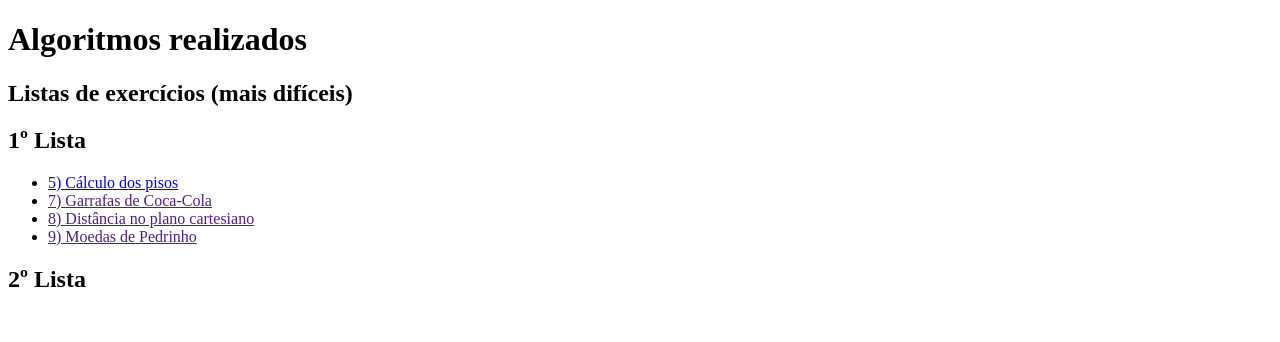
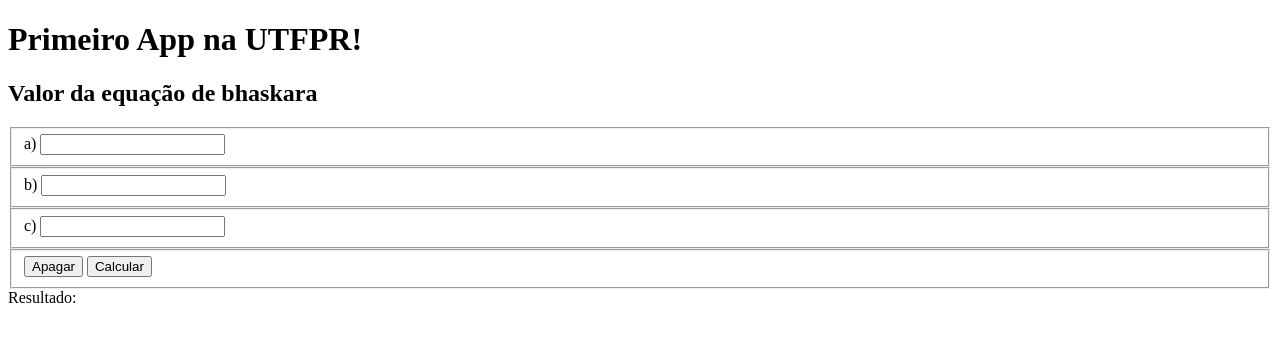
Before and after one commit to gleversonrafael/utfpr-algoritmos1a, a plain HTML site: page index.html in a window 1280 px wide. Drawn offline with Linux system fonts and the light colour scheme.

Commit message:
Primeiro App na UTFPR

```diff
--- /dev/null
+++ b/app.js
@@ -0,0 +1,4 @@
+
+function calculateAndShowBhaskaraEquation(event) {
+    event.preventDefault();
+}
--- a/index.html
+++ b/index.html
@@ -1,36 +1,50 @@
 <!DOCTYPE html>
-<html lang="pt-br">
+<html>
     <head>
         <meta charset="UTF-8">
         <meta name="viewport" content="width=device-width, initial-scale=1.0">
-        <title> Algoritmos 1º Ano do Técnico</title>
+        <title> 31/03 - App</title>
 
     </head>
 
     <body>
-        <h1> Algoritmos realizados</h1>
+        <h1> Primeiro App na UTFPR!</h1>
+        <h2> Valor da equação de bhaskara</h2>
 
-        <h2> Listas de exercícios (mais difíceis)</h2>
-        <!-- 1 -->
-        <section>
-            <h2> 1º Lista</h2>
+        <form onsubmit="calculateAndShowBhaskaraEquation(event)">
+            <!--Entradas-->
+            <fieldset>
+                <label for="coefficientA"> a&#41;</label>
+                <input type="number" name="" id="coefficientA"> <br>
 
-            <ul>
-                <li> <a href="list01/01tilescounter/tilescounter.html"> 5&#41; Cálculo dos pisos</a> </li>
-                <li> <a href=""> 7&#41; Garrafas de Coca-Cola</a></li>
-                <li> <a href=""> 8&#41; Distância no plano cartesiano </a></li>
-                <li> <a href=""> 9&#41; Moedas de Pedrinho</a></li>
+            </fieldset>
 
-            </ul>
+            <fieldset>
+                <label for="coefficientB"> b&#41;</label>
+                <input type="number" name="" id="coefficientB"> <br>
 
-        </section>
+            </fieldset>
 
-        <!-- 2 -->
-        <section>
-            <h2> 2º Lista</h2>
+            <fieldset>
+                <label for="coefficientC"> c&#41;</label>
+                <input type="number" name="" id="coefficientC"> <br>
 
-        </section>
+            </fieldset>
+
+            <!-- Processamento-->
+            <fieldset>
+                <input type="reset" value="Apagar">
+                <input type="submit" value="Calcular">
+
+            </fieldset>
+
+        </form>
+
+        <label for="resultSpan"> Resultado: </label>
+        <span id="resultSpan"></span>
 
     </body>
 
+    <script src="app.js"></script>
+
 </html>
```
